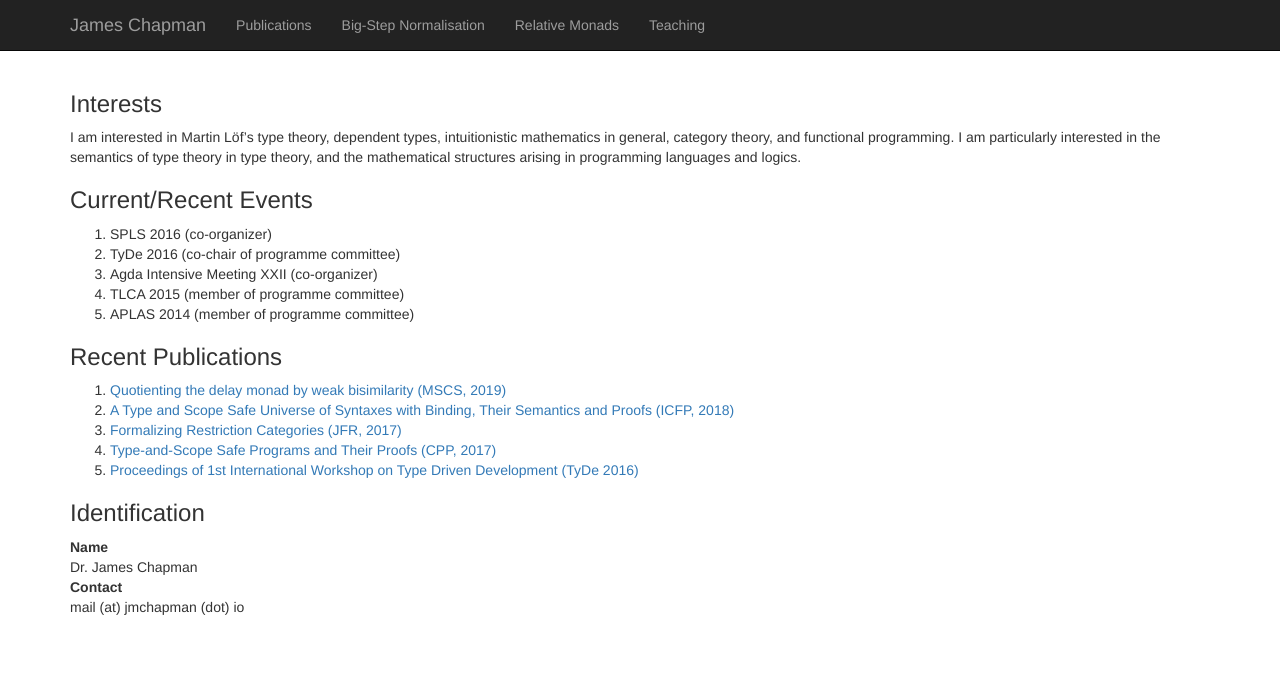
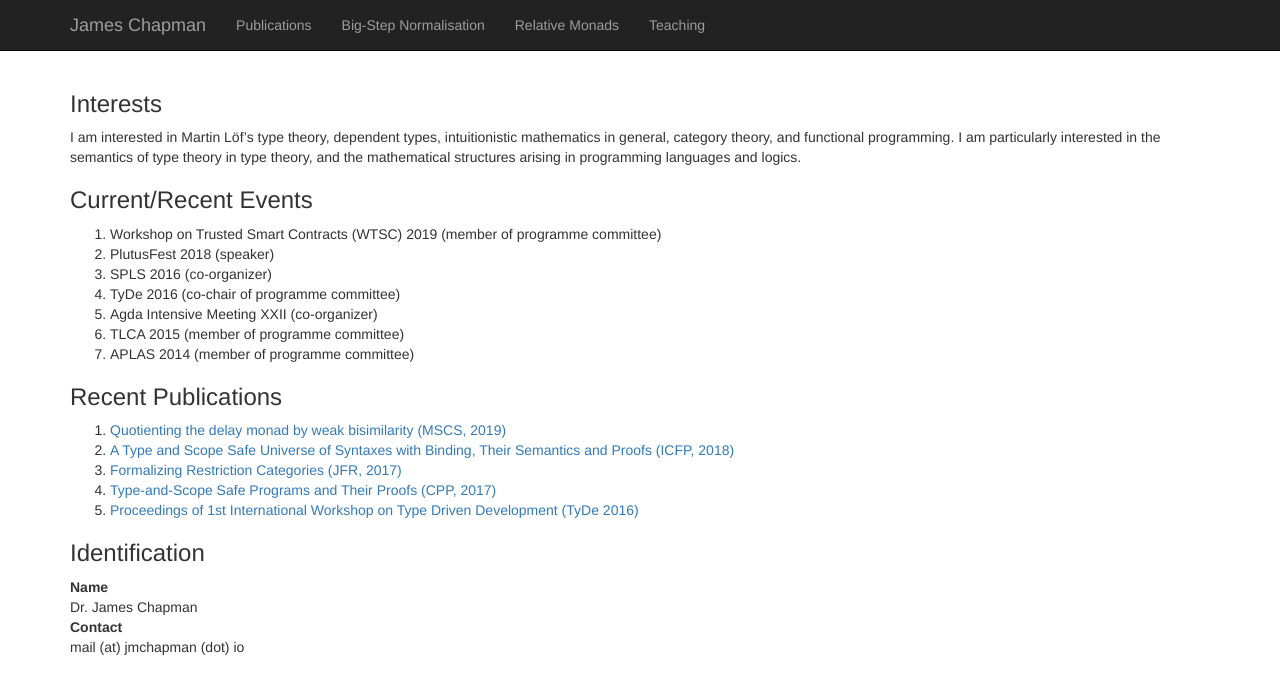
Before and after one commit to jmchapman/jmchapman.github.io, a Jekyll site: the page built from index.html, in a window 1280 px wide. Shown: the top 694 px of the page. Built offline with Jekyll 4.4.1, drawn with Linux system fonts in a browser that asks for light colours; nearby versions of some CDN libraries.

Commit message:
Update index.html
events (dear boy)

```diff
--- a/index.html
+++ b/index.html
@@ -15,6 +15,8 @@ title: James Chapman
   <article>
     <h3>Current/Recent Events</h3>
     <ol>
+      <li>Workshop on Trusted Smart Contracts (WTSC) 2019 (member of programme committee)</li>
+      <li>PlutusFest 2018 (speaker)</li>
       <li>SPLS 2016 (co-organizer)</li>
       <li>TyDe 2016 (co-chair of programme committee)</li>
       <li>Agda Intensive Meeting XXII (co-organizer)</li>
```
